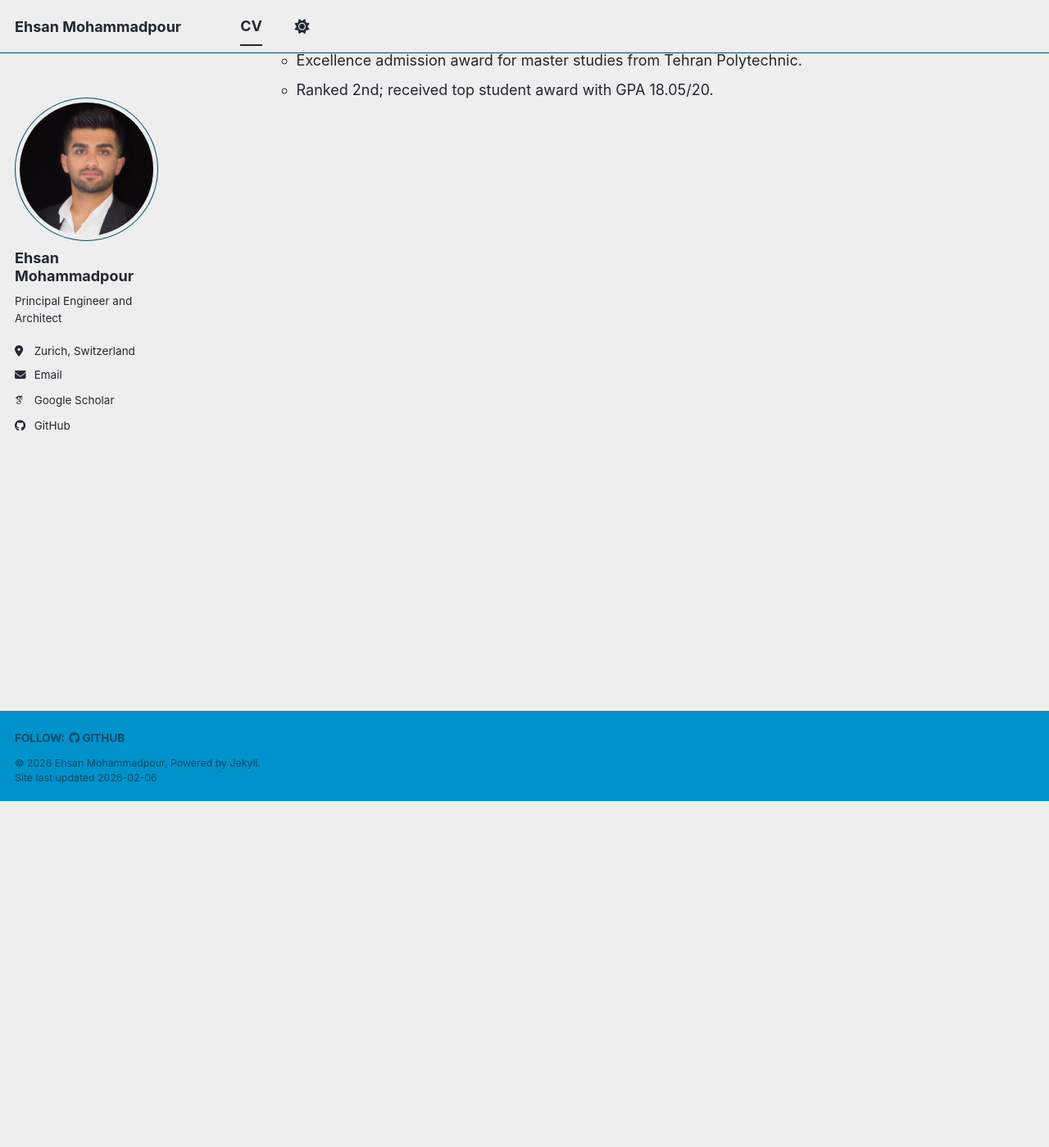
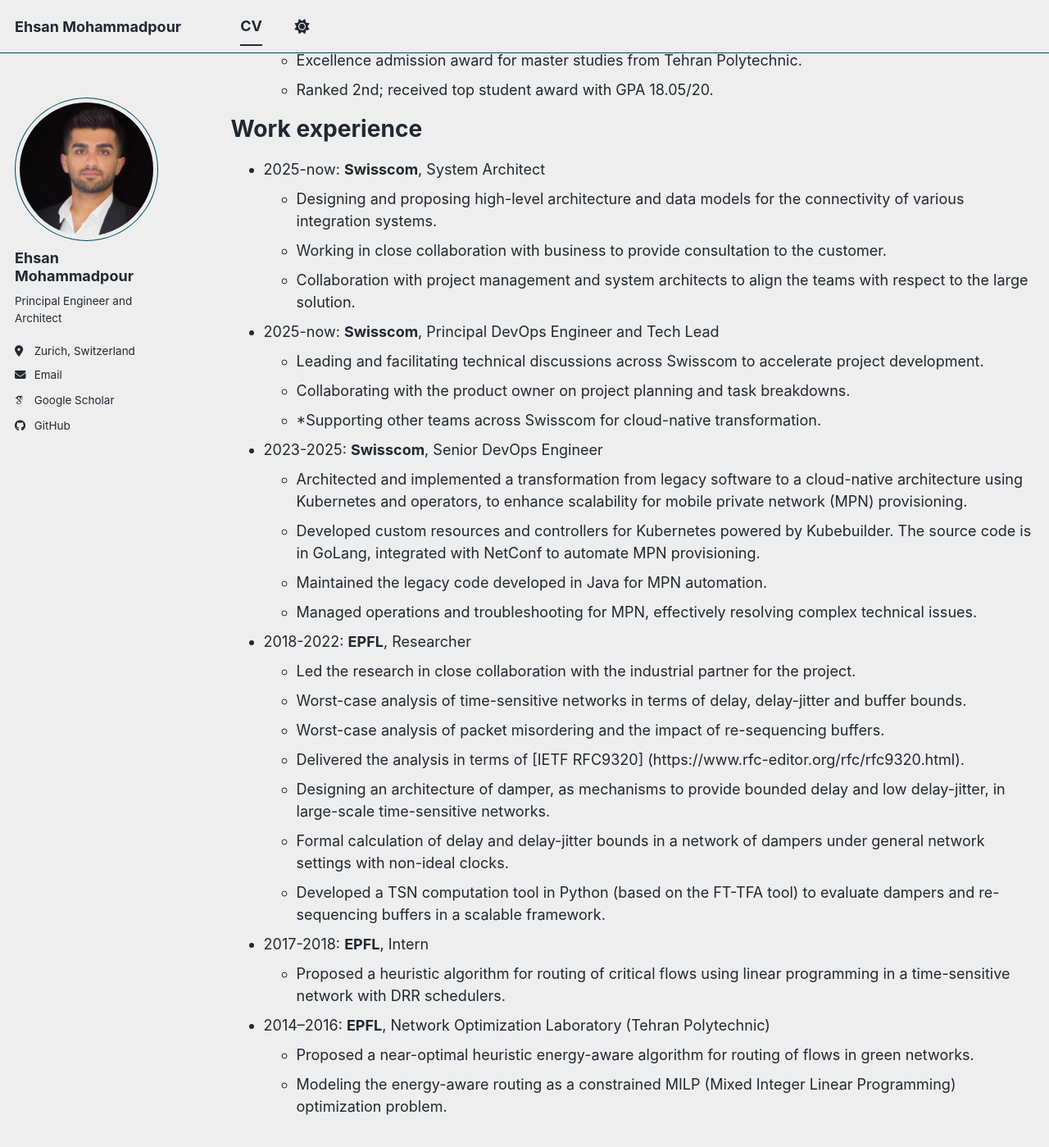
Before and after one commit to ehsanmpd/ehsanmpd.github.io, a Jekyll site: the page built from _pages/cv.md, in a window 1280 px wide and 1400 px high, scrolled down 423 px. Shown: the whole window at 82% size. Built offline with Jekyll 4.4.1, drawn with Linux system fonts in a browser that asks for light colours; some web fonts are replaced; a script bundle is joined from its source files by our own code; library files that are not in the unit come from our copies.

Commit message:
work experience added to cv

```diff
--- a/_pages/cv.md
+++ b/_pages/cv.md
@@ -16,39 +16,59 @@
   * [2023 EPFL Distinguished Thesis Award](https://www.epfl.ch/education/phd/phd-awards/thesis-distinction/)
 * M.Sc in Information Technology, [Tehran Polytechnic](https://aut.ac.ir/en/), 2016
   * Excellence admission award for PhD studies from Tehran Polytechnic.
-	* Ranked 2nd; received top student award with GPA 19.40/20.
+  * Ranked 2nd; received top student award with GPA 19.40/20.
 * B.Sc in Computer Engineering, [Tehran Polytechnic](https://aut.ac.ir/en/), 2016
   * Excellence admission award for master studies from Tehran Polytechnic.
   * Ranked 2nd; received top student award with GPA 18.05/20.
 
-<!--
+
 Work experience
 ======
-* Spring 2024: Academic Pages Collaborator
-  * GitHub University
-  * Duties includes: Updates and improvements to template
-  * Supervisor: The Users
+* 2025-now: **Swisscom**, System Architect
+  * Designing and proposing high-level architecture and data models for the connectivity of various integration systems.
+  * Working in close collaboration with business to provide consultation to the customer.
+  * Collaboration with project management and system architects to align the teams with respect to the large solution.
 
-* Fall 2015: Research Assistant
-  * GitHub University
-  * Duties included: Merging pull requests
-  * Supervisor: Professor Hub
+* 2025-now: **Swisscom**, Principal DevOps Engineer and Tech Lead
+  * Leading and facilitating technical discussions across Swisscom to accelerate project development.
+  * Collaborating with the product owner on project planning and task breakdowns.
+  * *Supporting other teams across Swisscom for cloud-native transformation.
 
-* Summer 2015: Research Assistant
-  * GitHub University
-  * Duties included: Tagging issues
-  * Supervisor: Professor Git
+* 2023-2025: **Swisscom**, Senior DevOps Engineer
+  * Architected and implemented a transformation from legacy software to a cloud-native architecture using Kubernetes and operators, to enhance scalability for mobile private network (MPN) provisioning.
+  * Developed custom resources and controllers for Kubernetes powered by Kubebuilder. The source code is in GoLang, integrated with NetConf to automate MPN provisioning.
+  * Maintained the legacy code developed in Java for MPN automation.
+  * Managed operations and troubleshooting for MPN, effectively resolving complex technical issues.
 
-Skills
+* 2018-2022: **EPFL**, Researcher
+  * Led the research in close collaboration with the industrial partner for the project.
+  * Worst-case analysis of time-sensitive networks in terms of delay, delay-jitter and buffer bounds.
+  * Worst-case analysis of packet misordering and the impact of re-sequencing buffers.
+  * Delivered the analysis in terms of [IETF RFC9320] (https://www.rfc-editor.org/rfc/rfc9320.html).
+  * Designing an architecture of damper, as mechanisms to provide bounded delay and low delay-jitter, in large-scale time-sensitive networks.
+  * Formal calculation of delay and delay-jitter bounds in a network of dampers under general network settings with non-ideal clocks.
+  * Developed a TSN computation tool in Python (based on the FT-TFA tool) to evaluate dampers and re-sequencing buffers in a scalable framework.
+
+* 2017-2018: **EPFL**, Intern
+  * Proposed a heuristic algorithm for routing of critical flows using linear programming in a time-sensitive network with DRR schedulers.
+
+* 2014--2016: **EPFL**, Network Optimization Laboratory (Tehran Polytechnic)
+  * Proposed a near-optimal heuristic energy-aware algorithm for routing of flows in green networks.
+  * Modeling the energy-aware routing as a constrained MILP (Mixed Integer Linear Programming) optimization problem.
+
+
+<!-- Skills
 ======
 * Skill 1
 * Skill 2
   * Sub-skill 2.1
   * Sub-skill 2.2
   * Sub-skill 2.3
-* Skill 3
+* Skill 3 -->
 
-Publications
+
+
+<!-- Publications
 ======
   <ul>{% for post in site.publications reversed %}
     {% include archive-single-cv.html %}
```
